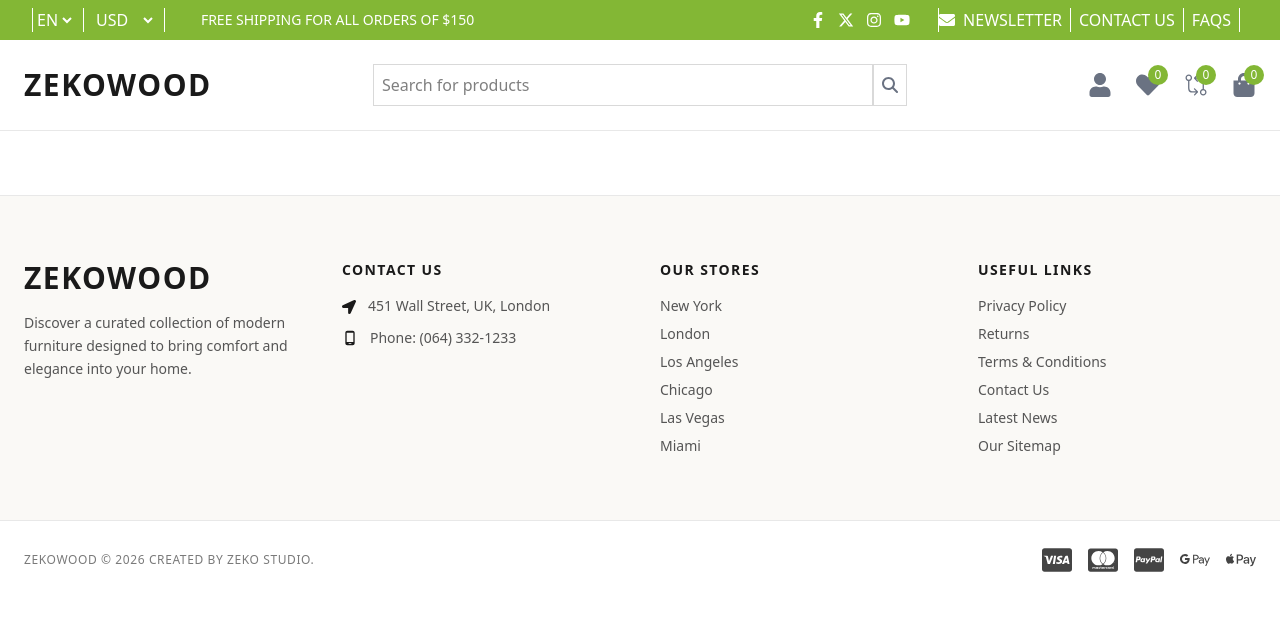
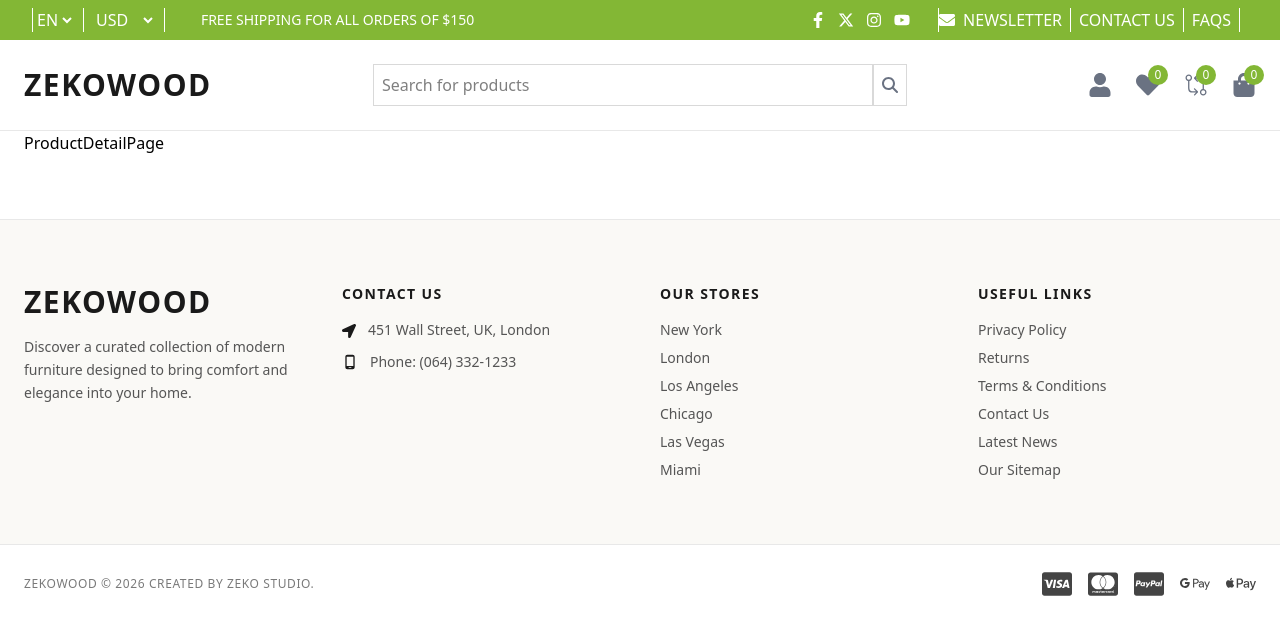
Before and after one commit to zeko1104/zekowoodProject, a React (Vite) app: page /product/detail/1 in a window 1280 px wide. Shown: the top 634 px of the page. Built offline with nearby package versions, Linux system fonts and the light colour scheme.

Commit message:
add productdetailpage

```diff
--- a/src/features/product/ProductCard.jsx
+++ b/src/features/product/ProductCard.jsx
@@ -86,7 +86,7 @@ const ProductCard = ({ product }) => {
           </button>
 
           {/* BUTTON */}
-          <Link to={`/product/${product.id}`}>
+          <Link to={`/product/detail/${product.id}`}>
             <button
               className="
                 px-6 py-2
--- /dev/null
+++ b/src/pages/ProductDetailPage.jsx
@@ -0,0 +1,7 @@
+import React from 'react'
+
+export const ProductDetailPage = () => {
+  return (
+    <div>ProductDetailPage</div>
+  )
+}
--- a/src/routes/AppRoutes.jsx
+++ b/src/routes/AppRoutes.jsx
@@ -1,12 +1,14 @@
 import { Routes, Route } from "react-router-dom";
 import Home from "../pages/Home";
 import Contact from "../pages/Contact";
+import { ProductDetailPage } from "../pages/ProductDetailPage";
 
 const AppRoutes = () => {
   return (
     <Routes>
       <Route path="/" element={<Home />} />
       <Route path="/contact" element={<Contact />} />
+      <Route path="/product/detail/:id" element={<ProductDetailPage />} />
     </Routes>
   );
 };
```
